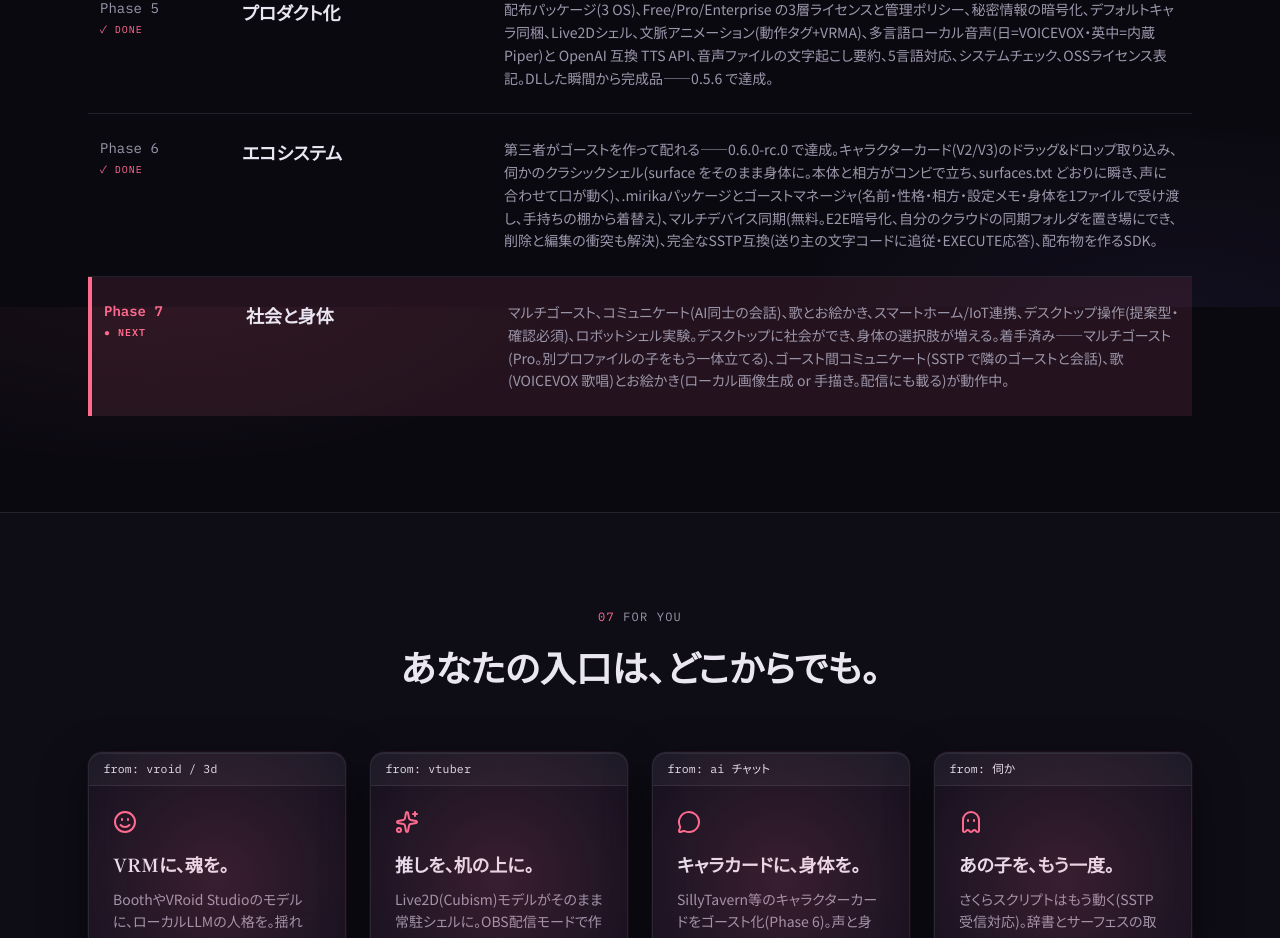
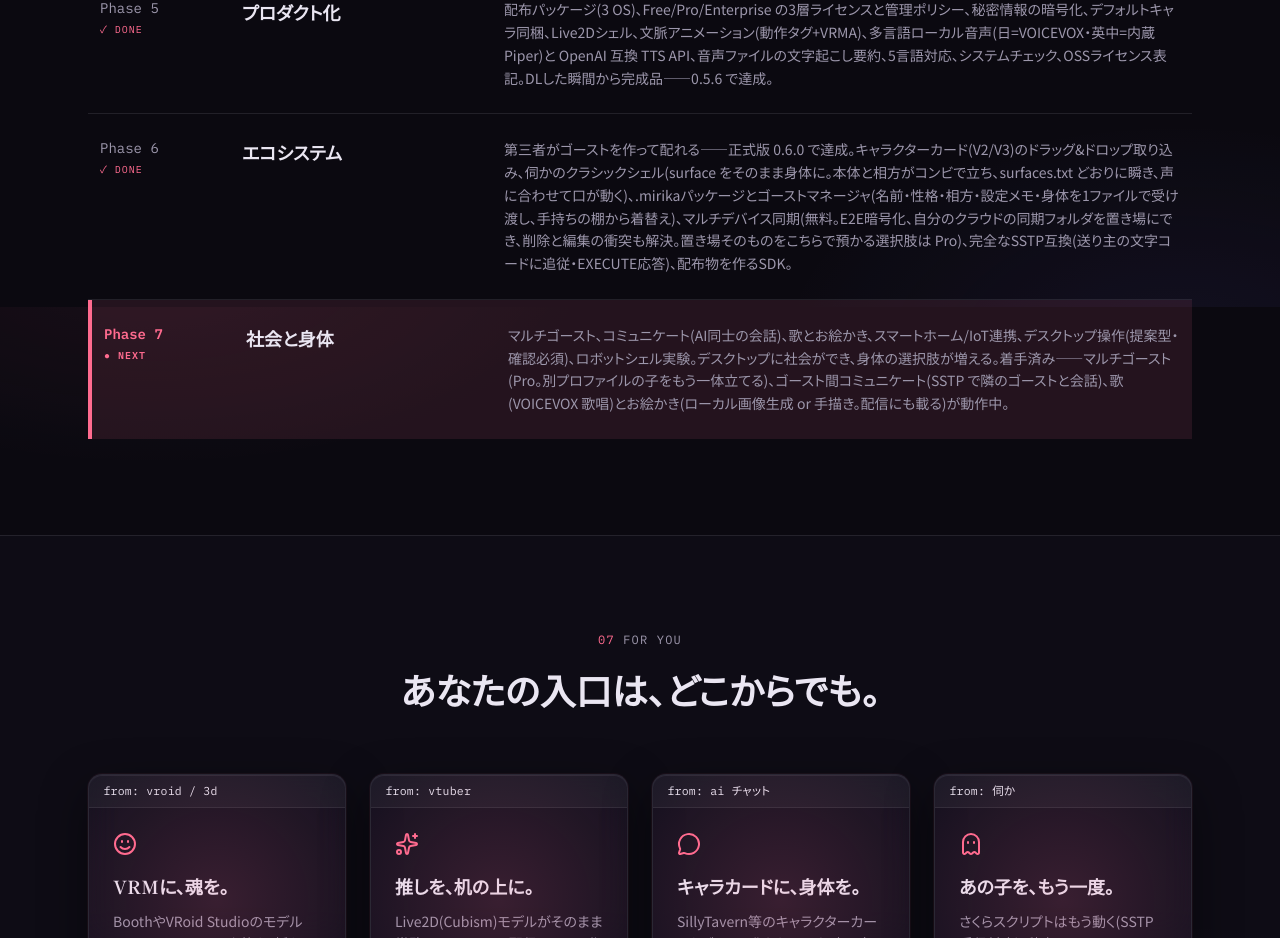
Before and after one commit to emerauda/mirika-web, a React (Vite) app: page / in a window 1280 px wide. Shown: the part 8493-9431 px from the top of the page. Built offline with nearby package versions, Linux system fonts and the light colour scheme; no server answers.

Commit message:
Say 0.6.0 is the release, not a preview
The FAQ still told people the stable build was 0.5.6 with 0.6.0 only
available as a preview. It's the release now.

```diff
--- a/src/components/Faq.tsx
+++ b/src/components/Faq.tsx
@@ -43,7 +43,7 @@ const ITEMS: Item[] = [
   },
   {
     q: 'いつ使えますか? 開発に参加できますか?',
-    a: 'もう使えます。正式版 0.5.6 を mirika.dev と公開ミラーから配布中で、先行版(BETA枠)では 0.6.0-rc.0 を試せます(Windows / Linux はすぐ入手可、macOS は署名・公証の対応まで準備中)。Phase 4(AI秘書)までは実データで完了——Gmail・カレンダー・Drive 連携、タスク預かり、定期チェックとブリーフィング、画面理解と見守り、ローカルRAG、ブラウザ拡張まで動いています。Phase 5(プロダクト化)、Phase 6(エコシステム)も完了し、いまは Phase 7(社会と身体)を進めています。開発への参加も歓迎で、公開リポジトリへのフィードバックや Issue / PR、Booth の開発支援版での後押しができます。',
+    a: 'もう使えます。正式版 0.6.0 を mirika.dev と公開ミラーから配布中です(Windows / Linux はすぐ入手可、macOS は署名・公証の対応まで準備中)。Phase 4(AI秘書)までは実データで完了——Gmail・カレンダー・Drive 連携、タスク預かり、定期チェックとブリーフィング、画面理解と見守り、ローカルRAG、ブラウザ拡張まで動いています。Phase 5(プロダクト化)、Phase 6(エコシステム)も完了し、いまは Phase 7(社会と身体)を進めています。開発への参加も歓迎で、公開リポジトリへのフィードバックや Issue / PR、Booth の開発支援版での後押しができます。',
   },
 ];
 
--- a/src/components/Roadmap.tsx
+++ b/src/components/Roadmap.tsx
@@ -45,7 +45,7 @@ const PHASES: Phase[] = [
     label: 'Phase 6',
     status: 'done',
     title: 'エコシステム',
-    desc: '第三者がゴーストを作って配れる——0.6.0-rc.0 で達成。キャラクターカード(V2/V3)のドラッグ&ドロップ取り込み、伺かのクラシックシェル(surface をそのまま身体に。本体と相方がコンビで立ち、surfaces.txt どおりに瞬き、声に合わせて口が動く)、.mirikaパッケージとゴーストマネージャ(名前・性格・相方・設定メモ・身体を1ファイルで受け渡し、手持ちの棚から着替え)、マルチデバイス同期(無料。E2E暗号化、自分のクラウドの同期フォルダを置き場にでき、削除と編集の衝突も解決)、完全なSSTP互換(送り主の文字コードに追従・EXECUTE応答)、配布物を作るSDK。',
+    desc: '第三者がゴーストを作って配れる——正式版 0.6.0 で達成。キャラクターカード(V2/V3)のドラッグ&ドロップ取り込み、伺かのクラシックシェル(surface をそのまま身体に。本体と相方がコンビで立ち、surfaces.txt どおりに瞬き、声に合わせて口が動く)、.mirikaパッケージとゴーストマネージャ(名前・性格・相方・設定メモ・身体を1ファイルで受け渡し、手持ちの棚から着替え)、マルチデバイス同期(無料。E2E暗号化、自分のクラウドの同期フォルダを置き場にでき、削除と編集の衝突も解決。置き場そのものをこちらで預かる選択肢は Pro)、完全なSSTP互換(送り主の文字コードに追従・EXECUTE応答)、配布物を作るSDK。',
   },
   {
     label: 'Phase 7',
```
